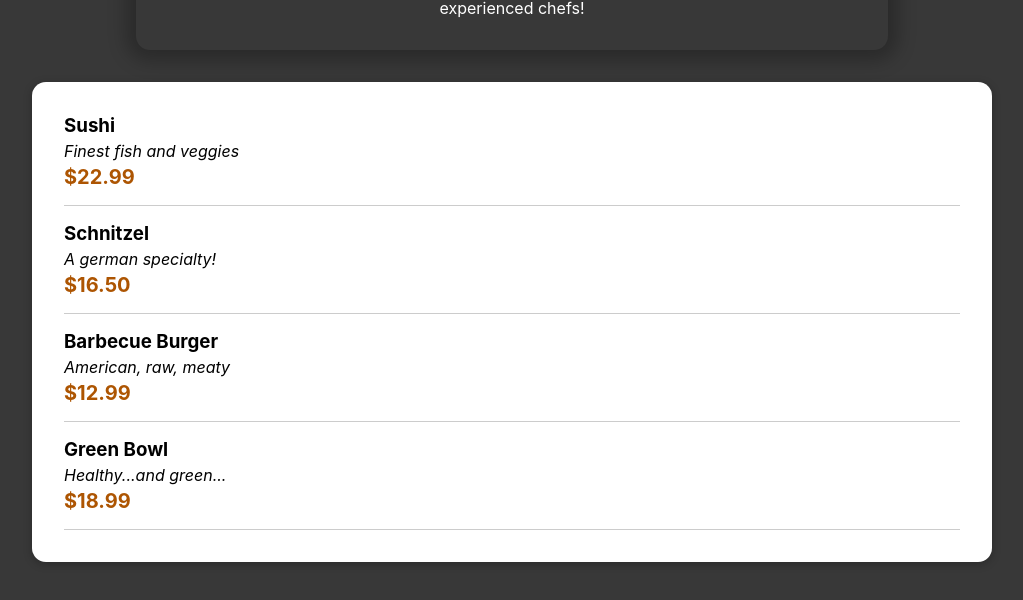
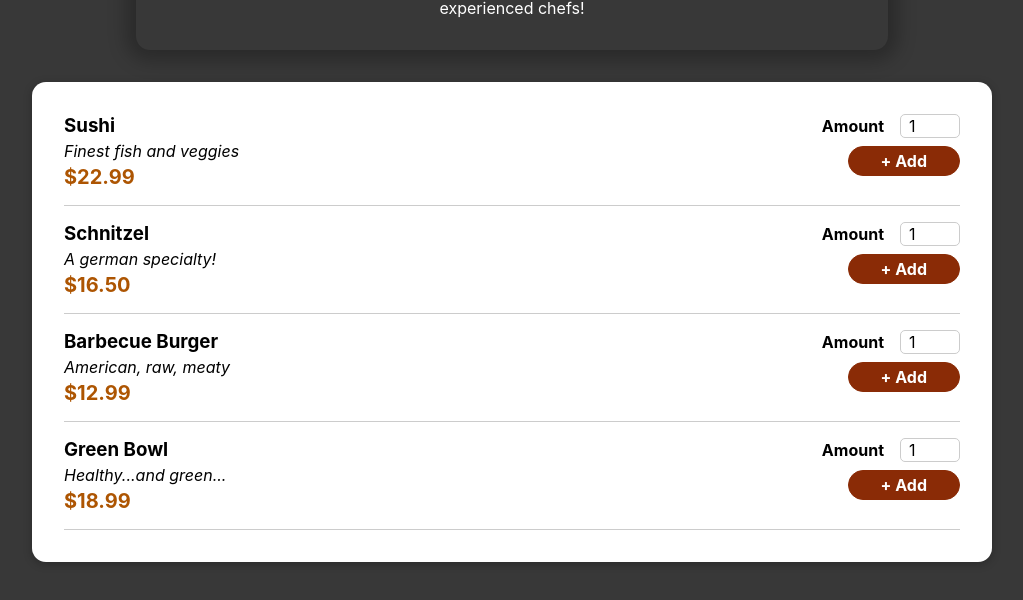
Before and after one commit to lukacc008/Food-Ordering-App, a React (Create React App) app: page / in a window 1280 px wide. Shown: the top 600 px of the page, without its empty margins (128-1151 px from the left). Built offline with nearby package versions, Linux system fonts and the light colour scheme.

Commit message:
Added form input and passed props from MealItemForm,js to Input.js

```diff
--- a/src/components/Meals/MealItem/MealItem.js
+++ b/src/components/Meals/MealItem/MealItem.js
@@ -1,3 +1,4 @@
+import MealItemForm from "./MealItemForm";
 import classes from "./MealItem.module.css";
 
 const MealItem = (props) => {
@@ -9,7 +10,9 @@
         <div className={classes.description}>{props.description}</div>
         <div className={classes.price}>{price}</div>
       </div>
-      <div></div>
+      <div>
+        <MealItemForm />
+      </div>
     </li>
   );
 };
--- a/src/components/Meals/MealItem/MealItemForm.js
+++ b/src/components/Meals/MealItem/MealItemForm.js
@@ -0,0 +1,23 @@
+import Input from "../../UI/Input";
+import classes from "./MealItemForm.module.css";
+
+const MealItemForm = (props) => {
+  return (
+    <form className={classes.form}>
+      <Input
+        label="Amount"
+        input={{
+          id: "amount",
+          type: "number",
+          min: "1",
+          max: "5",
+          step: "1",
+          defaultValue: "1",
+        }}
+      />
+      <button>+ Add</button>
+    </form>
+  );
+};
+
+export default MealItemForm;
--- /dev/null
+++ b/src/components/Meals/MealItem/MealItemForm.module.css
@@ -0,0 +1,20 @@
+.form {
+    text-align: right;
+  }
+
+  .form button {
+    font: inherit;
+    cursor: pointer;
+    background-color: #8a2b06;
+    border: 1px solid #8a2b06;
+    color: white;
+    padding: 0.25rem 2rem;
+    border-radius: 20px;
+    font-weight: bold;
+  }
+
+  .form button:hover,
+  .form button:active {
+    background-color: #641e03;
+    border-color: #641e03;
+  }
--- /dev/null
+++ b/src/components/UI/Input.js
@@ -0,0 +1,12 @@
+import classes from "./Input.module.css";
+
+const Input = (props) => {
+  return (
+    <div className={classes.input}>
+      <label htmlFor={props.input.id}>{props.label}</label>
+      <input {...props.input} />
+    </div>
+  );
+};
+
+export default Input;
--- /dev/null
+++ b/src/components/UI/Input.module.css
@@ -0,0 +1,18 @@
+.input {
+    display: flex;
+    align-items: center;
+    margin-bottom: 0.5rem;
+  }
+
+  .input label {
+    font-weight: bold;
+    margin-right: 1rem;
+  }
+
+  .input input {
+    width: 3rem;
+    border-radius: 5px;
+    border: 1px solid #ccc;
+    font: inherit;
+    padding-left: 0.5rem;
+  }
```
Also changed, not shown: src/components/Meals/MealsSummary.js (+6 -4 lines).
